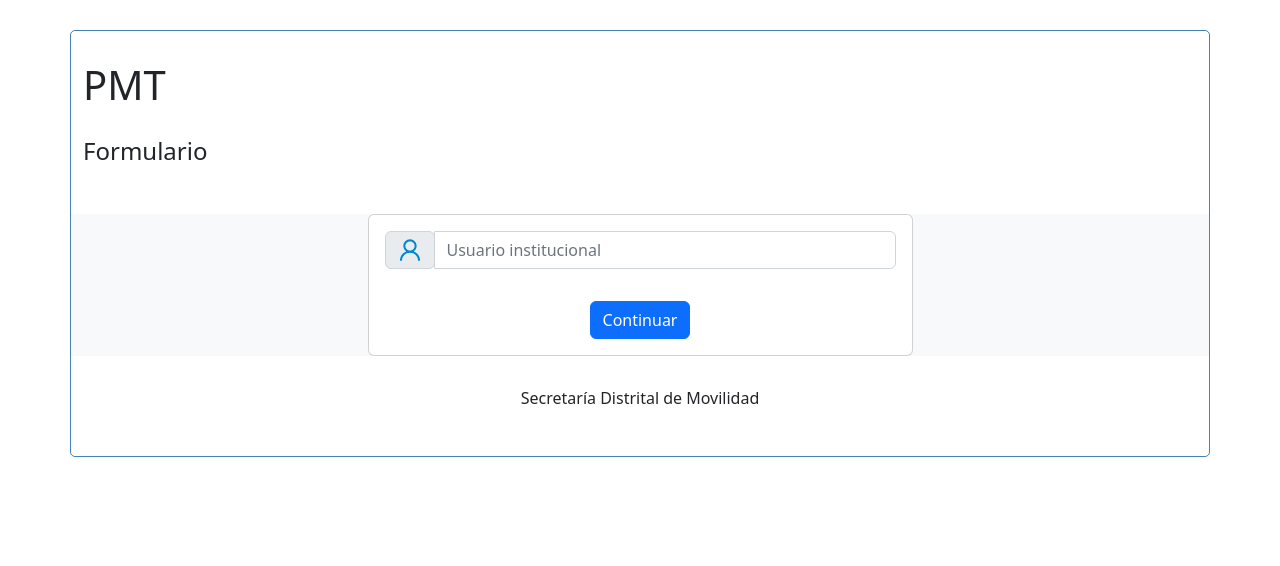
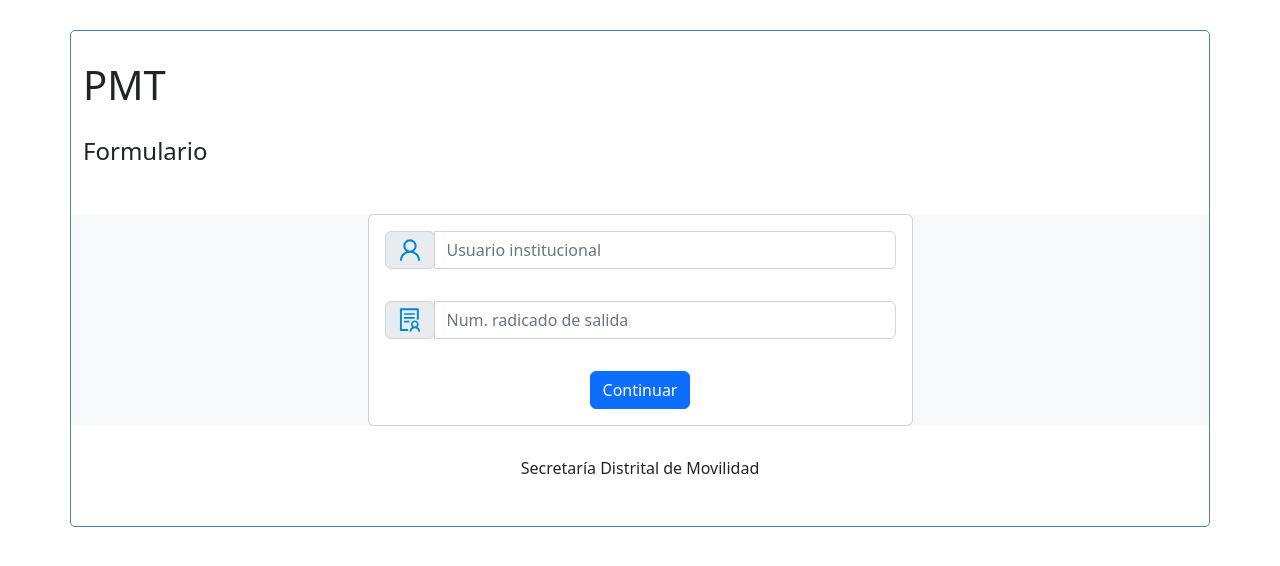
Before and after one commit to camiloNemocon/peticionesGeoreferenciadas, a React (Create React App) app: page / in a window 1280 px wide. Shown: the top 566 px of the page. Built offline with nearby package versions, Linux system fonts and the light colour scheme.

Commit message:
integración de numero de radicado

```diff
--- a/src/pages/Formulario.js
+++ b/src/pages/Formulario.js
@@ -1,23 +1,25 @@
 import React from 'react'
 import { useState } from 'react'
-import { UserOutlined} from '@ant-design/icons'
+import { UserOutlined, SolutionOutlined} from '@ant-design/icons'
 
 const Formulario = ({adicionar}) => {
 
   const [user, setUser] = useState("");
+  const [radicationNumber, setRadNum] = useState("");
 
   const paraAdicionar = (e) => {
     e.preventDefault()
 
-    if(!user )
+    if(!user || !radicationNumber)
     {
       alert('Por favor adicione la información en todos los campos')
       return
     }
 
     const usuario = user
+    const numeroRadicado = radicationNumber
 
-    adicionar( {usuario})
+    adicionar( {usuario, numeroRadicado})
 
     //luego que lo adicione borra la información en los input del UI
     setUser('')
@@ -56,7 +58,27 @@ const Formulario = ({adicionar}) => {
                         </div>
                     </div>
 
-
+                    <div className="card-body">
+                            <div className="form-group input-group">
+                                <div className="input-group-prepend">
+                                    <span className="input-group-text">
+                                        <SolutionOutlined style={{ fontSize: '24px', color: '#08c' }}/>
+                                    </span>
+                                </div>
+                                <input
+                                    name=""
+                                    className="form-control"
+                                    placeholder="Num. radicado de salida"
+                                    type="number"
+                                    min="10000000"
+                                    max="10000000000"
+                                    value={radicationNumber}
+                                    onChange={(e) => {
+                                        setRadNum(e.target.value);
+                                    }}
+                                />
+                            </div>
+                        </div>
 
 
                     <div className="card-body">
```
